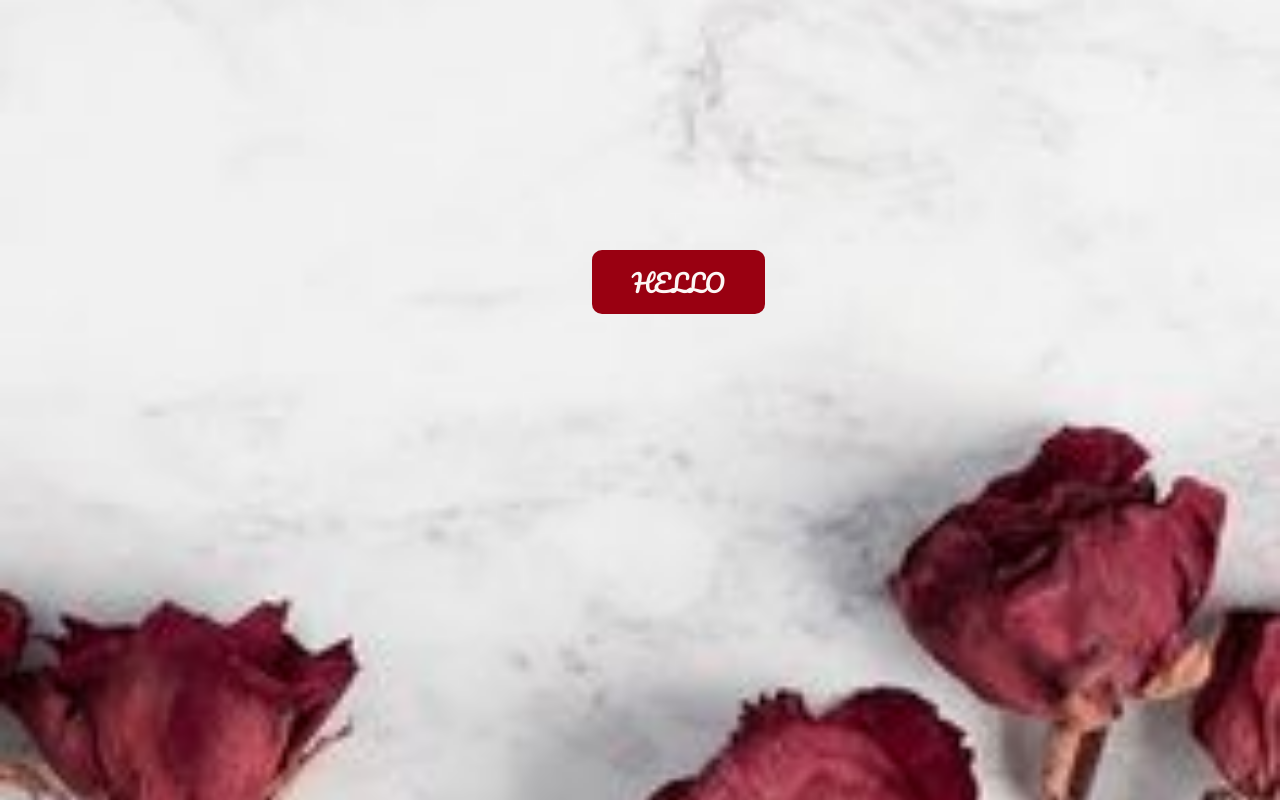
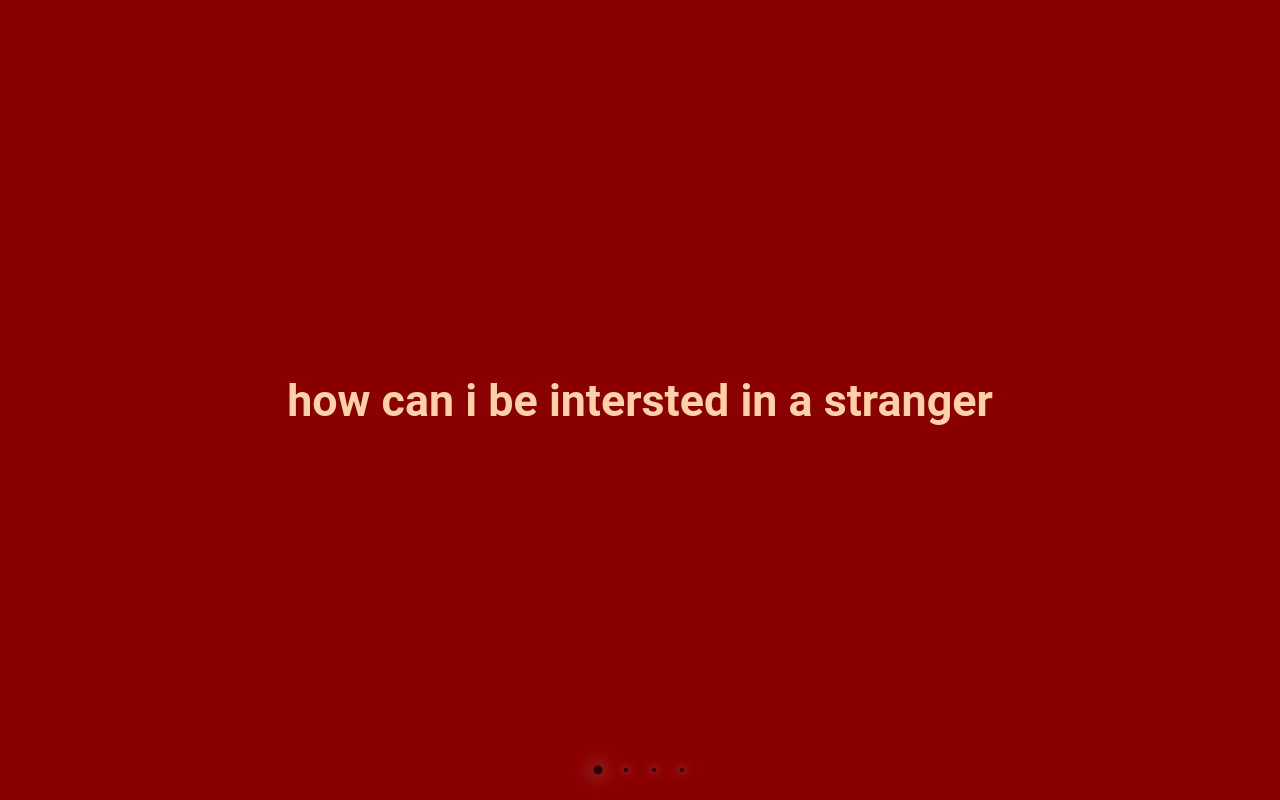
Before and after one commit to danishramadhana/TERIMAKASIH, a plain HTML site: page index.html in a window 1280 px wide. Drawn offline with Linux system fonts and the light colour scheme.

Commit message:
pindah tombol

```diff
--- a/index.html
+++ b/index.html
@@ -2,16 +2,34 @@
 <html lang="en">
 <head>
     <meta charset="UTF-8">
-    <meta http-equiv="X-UA-Compatible" content="IE=edge">
     <meta name="viewport" content="width=device-width, initial-scale=1.0">
-    <link href="https://fonts.googleapis.com/css2?family=Pacifico&display=swap" rel="stylesheet">
-    <link rel="stylesheet" type="text/css" href="style.css">
-    <title>THANKS</title>
+    <link href="https://fonts.googleapis.com/css2?family=Poppins:wght@200;400;600&display=swap" rel="stylesheet">
+    <link rel="stylesheet" href="./slider.css">
+    <title>TERIMAKASIH</title>
 </head>
+
 <body>
-    <div id="tombol">
-        <a href="/UCAPAN/tools/index.html" class="tombol-aktif animasi biru">HELLO</a>
-    </div>
+<div id="wholepage">
 
+    <section>
+        <div class="page">
+            <h1>how can i be intersted in a stranger </h1>
+        </div>
+              <div class="page">
+            <h1>hoping nothing, but wishing something</h1>
+        </div>
+        <div class="page">
+            <h1>but in the end i just hope you have a great day</h1>
+        </div>
+        <div class="page">
+            <h1><a href="/animasi/index.html"><p>KLILK</p></a></h1>
+        </div>
+    </section>
+</div>
+
+<script src="./slider.js"></script>
+<script>
+    new WholePageSlider({
+    })
+</script>
 </body>
-</html>
--- a/style.css
+++ /dev/null
@@ -1,39 +0,0 @@
-* {
-    margin : 0;
-    padding : 0;
-    box-sizing :border-box;
-}
-body {
-    margin: 0 auto;
-    padding: 0;
-    width: 250px;
-    height: 600px;
-    background-image: url(tools/back5.jpg);
-    background-repeat: no-repeat;
-    background-size: cover;
-    background-position: center;
-}
-.animasi {
-    transition: all 0.1s;
-    -webkit-transition: all 0.1s;
-}
-.tombol-aktif {
-    padding: 10px 40px;
-    border-radius: 10px;
-    margin-top: 250px;
-    float: right;
-    font-family: 'Pacifico',cursive;
-    font-size: 25px;
-    color: #FCF6F5FF;
-    text-decoration: none;
-}
-.biru {
-    background-color: #990011FF;
-    border-bottom: 5px solidv #990011FF;
-    text-shadow: 0px -2px #990011FF;
-}
-.tombol-aktif:active {
-    transform: translate(100px,52px);
-    -webkit-transform:translate(0px,5px) ;
-    border-bottom: 2px solid ;
-}
```
Also changed, not shown: UCAPAN/tools/index.html (deleted, +0 -35 lines), UCAPAN/tools/back1.jpg (deleted), UCAPAN/tools/back2.jpg (deleted), UCAPAN/tools/back3.jpg (deleted), UCAPAN/tools/back4.jpg (deleted), UCAPAN/tools/back5.jpg (deleted), slider.css (renamed from UCAPAN/tools/slider.css), slider.js (renamed from UCAPAN/tools/slider.js).
